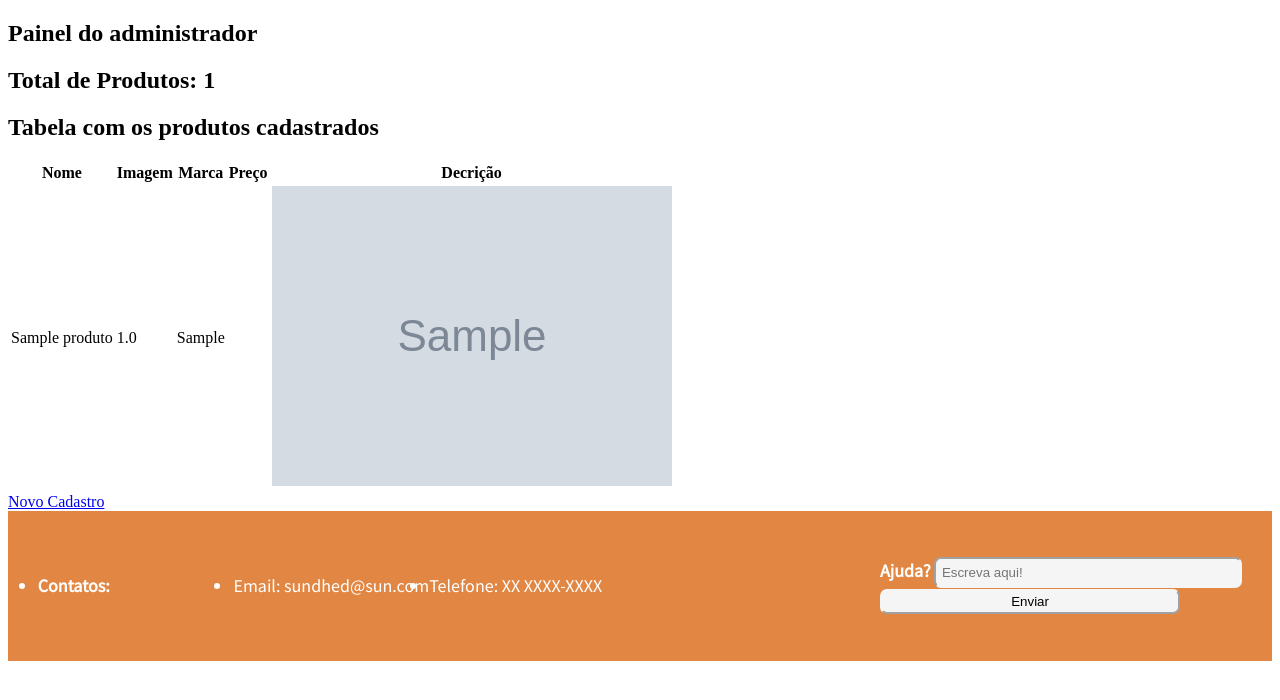
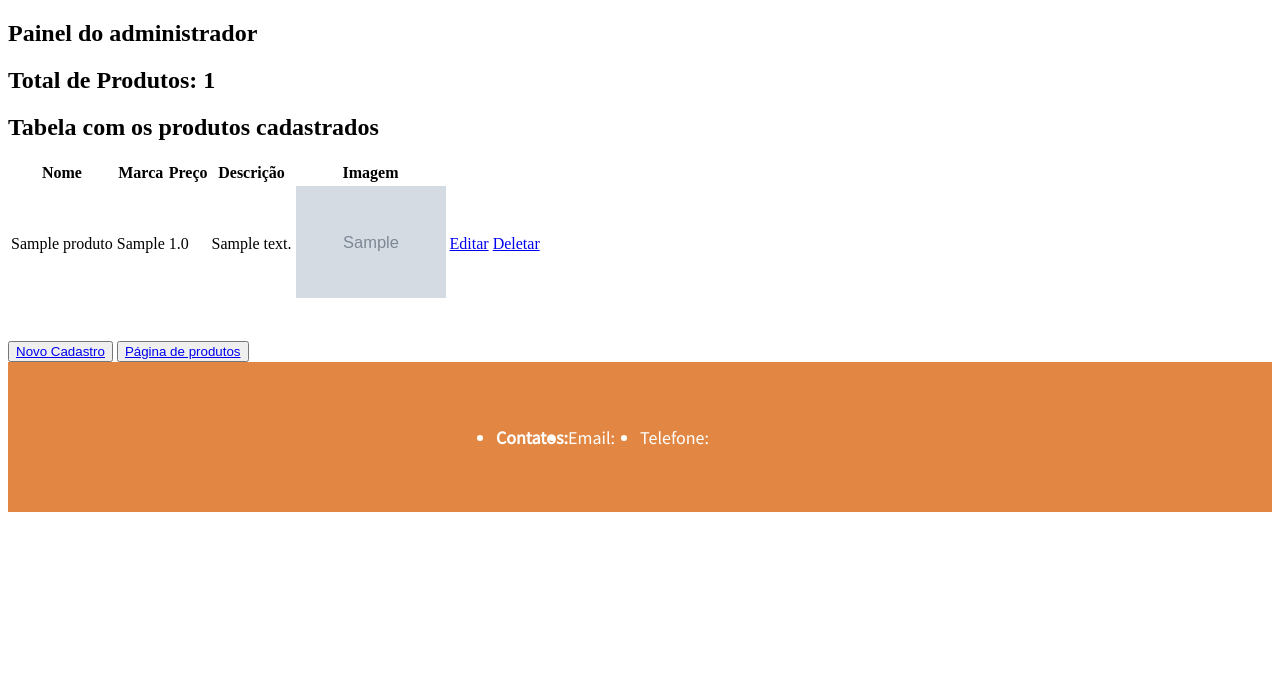
Before and after one commit to Mariarittha/Site_Filomenas, a Django app: template Produtos/templates/area_administrativa/administrador.html in a window 1280 px wide. Shown: the top 700 px of the page. Run offline with Django 4.2, Linux system fonts and the light colour scheme; tables that the repository leaves empty hold one stand-in row (values such as "Sample post"); the template is opened without the code that fills it: values that come from a table or form of the project are taken from there, most other values are stand-ins (such as "Sample title", 1, 10 or a date in 2020); grey boxes marked "Sample" are stand-in pictures; some web fonts are replaced.

Commit message:
atualizando..

```diff
--- a/Produtos/templates/area_administrativa/administrador.html
+++ b/Produtos/templates/area_administrativa/administrador.html
@@ -1,4 +1,5 @@
 {% extends 'base.html' %}
+
 {% load static %}
 
 {% block title %}
@@ -19,37 +20,56 @@ Area do administrador
     </div>
   </div>
 
+{% endblock %}
 
+
+{% block center %}
 
   <h2> Tabela com os produtos cadastrados</h2>
 
 
+<body>
   <table class="table table-bordered">
+
 <thead>
       <tr>
           <th>Nome</th>
-        <th>Imagem</th>
           <th>Marca</th>
           <th>Preço</th>
-        <th>Decrição</th>
+          <th>Descrição</th>
+          <th>Imagem</th>
       </tr>
 </thead>
+
         <tbody>
               {% for produto in produtos %}
               <tr>
-        <td>{{ produto.nome }}</td>
-        <td>{{ produto.preco }}</td>
-        <td>{{ produto.marca }}</td>
-        <td>{{ produto.curso.descricao }}</td>
-        <td><img src="{{ produto.imagem.url }}"></td>
+                  <td>{{produto.nome}}</td>
+                  <td>{{produto.marca}}</td>
+                  <td>{{produto.preco}}</td>
+                  <td>{{produto.descricao}}</td>
+                  <td> <img src="{{ produto.imagem.url}}" width="150"/></td>
+                  <td>
+                    <a href="{% url 'produto_editar' id=produto.id %}">Editar</a>
+                    <a href="{% url 'produto_remover' id=produto.id %}">Deletar</a>
+                  </td>
+
               </tr>
-
               {% endfor %}
 
         </tbody>
+
+
+
     </table>
-<a href="{% url 'produtos_cadastrar' %}" class="btn btn-success mb-3">Novo Cadastro</a>
+    <br>
+    <br>
+    <button><a href="{% url 'produtos_cadastrar' %}" class="btn btn-success mb-3">Novo Cadastro</a></button>
+    <button type="submit"> <a href="{% url 'produtos_listar' %}" class="btn btn-primary btn-sm">Página de produtos</a></button>
+
+
+</body>
+
+
 
  {% endblock %}
-
-\
--- a/Produtos/templates/produtos/produtos.html
+++ b/Produtos/templates/produtos/produtos.html
@@ -9,7 +9,11 @@
 
 
 <body>
-  <div class="container">
+
+  <div class="d-flex align-content-start flex-wrap">
+
+
+
 <div class="row">
      {% for produto in produtos %}
           <div class="col-md-4">
--- a/main/urls.py
+++ b/main/urls.py
@@ -1,6 +1,6 @@
 from django.contrib import admin
 from django.urls import path
-from Produtos.views import produtos_cadastrar, produtos_listar, index, detalhar_produto,total
+from Produtos.views import produtos_cadastrar, produtos_listar, index, detalhar_produto,total, produto_editar, produto_remover
 from django.conf.urls.static import static
 from django.conf import settings
 
@@ -10,5 +10,8 @@ urlpatterns = [
     path('acesso_restrito/', produtos_cadastrar, name='produtos_cadastrar'),
     path('listar/', produtos_listar,name='produtos_listar', ),
     path ('detalhar_produto/<int:id>', detalhar_produto, name='detalhar_produto'),
-    path('teste/', total, name="total_produtos")
+    path('administrador/', total, name="total_produtos"),
+    path('editar/<int:id>', produto_editar, name='produto_editar'),
+    path('remover/<int:id>', produto_remover, name="produto_remover"),
+
 ] + static(settings.MEDIA_URL, document_root=settings.MEDIA_ROOT)
--- a/templates/base.html
+++ b/templates/base.html
@@ -11,7 +11,7 @@
        <link href="{% static 'css/estilo.css' %}" rel="stylesheet">
        <link href="{% static 'img/2.png' %}" rel="stylesheet">
 
-
+       <!-- <link href="https://cdn.jsdelivr.net/npm/bootstrap@5.3.0/dist/css/bootstrap.min.css" rel="stylesheet" integrity="sha384-9ndCyUaIbzAi2FUVXJi0CjmCapSmO7SnpJef0486qhLnuZ2cdeRhO02iuK6FUUVM" crossorigin="anonymous"> -->
        <link rel="preconnect" href="https://fonts.gstatic.com" crossorigin>
        <link href="https://fonts.googleapis.com/css2?family=Katibeh&family=Koulen&family=Source+Sans+Pro&display=swap" rel="stylesheet">
 
@@ -20,7 +20,8 @@
    {% block body %}
    <body>
        <header>
-           <a><img src="img/2.png"></a>
+           <a><img src="{% static 'img/logo2.png' %}" width="200px" height="100px">
+           </a>
            <div>
                <input type="text" placeholder="Procure aqui!" name="busca" />
                <button class="enviar" type="submit" class="btn btn-danger">Buscar</button>
@@ -47,18 +48,10 @@
         <div>
             <ul>
                 <li><strong> Contatos:</strong></li>
-                <li>Email: sundhed@sun.com</li>
-                <li>Telefone: XX XXXX-XXXX</li>
+                <li>Email: </li>
+                <li>Telefone:</li>
             </ul>
         </div>
-        <div>
-            <div>
-                <label for="ajuda"><strong>Ajuda?</strong></label>
-                <input class="ajuda" id="ajuda" type="text" placeholder=" Escreva aqui!" />
-            </div>
-            <div>
-                <input type="submit" value="Enviar" class="btenviar">
-            </div>
-        </div>
+
     </div>
 </footer>
```
Also changed, not shown: Produtos/templates/area_administrativa/form.html (+19 -12 lines), Produtos/templates/produtos/index.html (+7 -0 lines), Produtos/views.py (+22 -0 lines), media/imagem/1.png (added), static/img/1.png (added), static/img/Produtos.png (added), static/img/fil.jpeg (added), static/img/filo.jpeg (added), static/img/filom.jpeg (added), static/img/logo.png (added), static/img/logo2.png (added), static/img/logooficial.png (added). Lines whose indentation alone changed are shown as unchanged.
